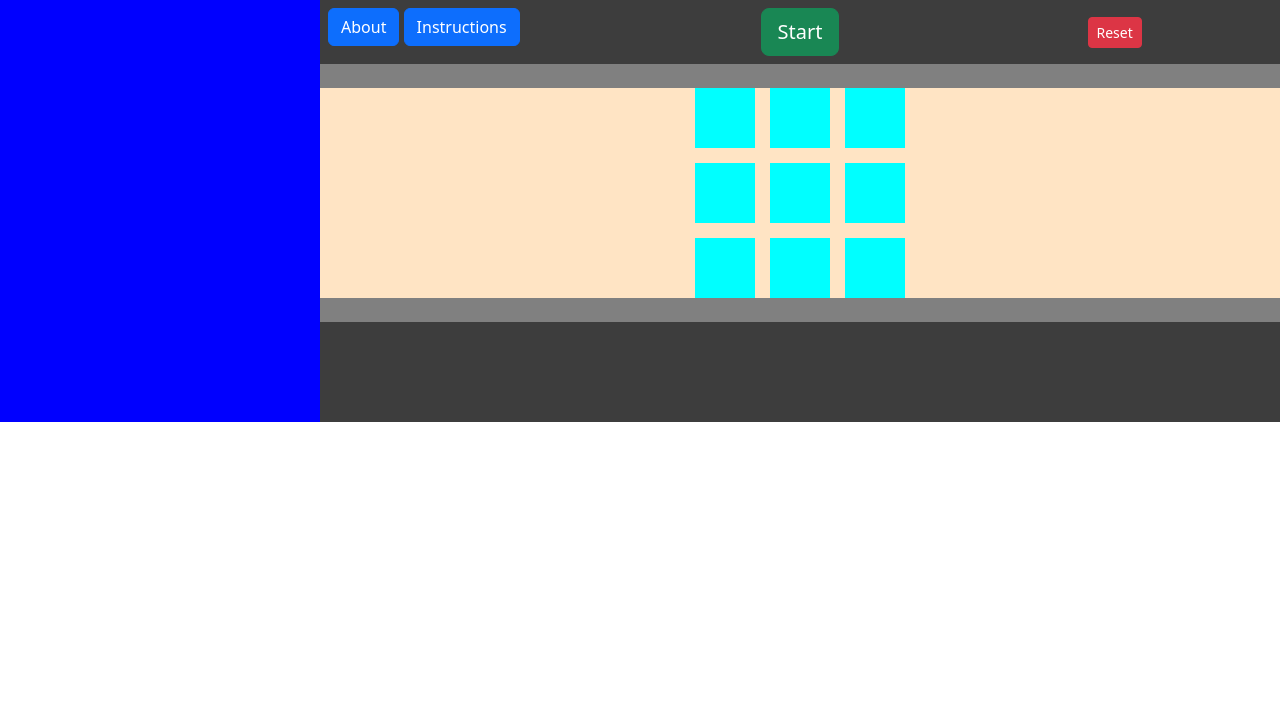
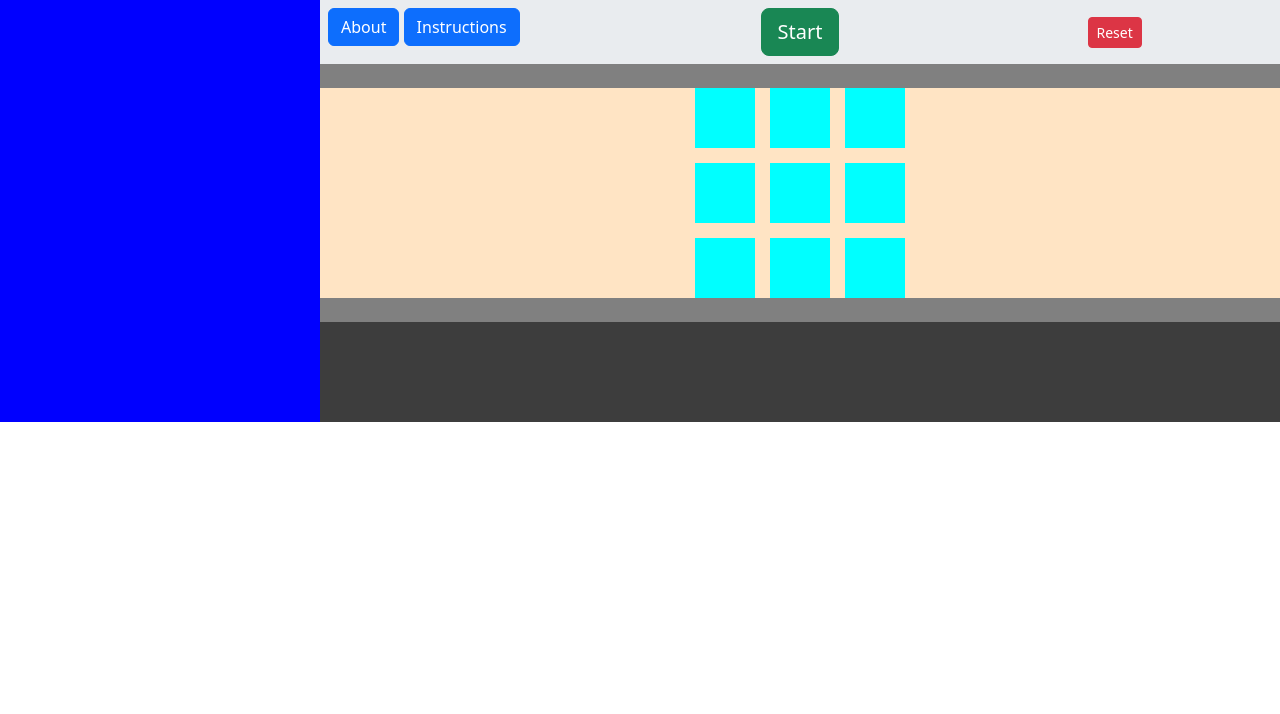
Before and after one commit to DanHodgson12/Match-a-Tile, a plain HTML site: page game.html in a window 1280 px wide. Shown: the part 86-800 px from the top of the page. Drawn offline with nearby package versions, Linux system fonts and the light colour scheme.

Commit message:
Changed background colors of navbar and controls area for testing purposes

```diff
--- a/css/style.css
+++ b/css/style.css
@@ -3,11 +3,6 @@
     width: 60px;
     border: 1px solid black;
 }
-
-/* .border {
-  box-sizing: border-box;
-  border: 1px solid black;
-} */
 
 #side-bar {
   background-color: blue;
@@ -20,10 +15,6 @@
 #guess-tiles {
   background-color: rgb(61, 61, 61);
   min-height: 100px;
-}
-
-#controls {
-  background-color: rgb(61, 61, 61);
 }
 
 /* --------------- */
--- a/game.html
+++ b/game.html
@@ -32,7 +32,7 @@
     <title>Match-a-Tile</title>
   </head>
   <body>
-    <nav class="navbar navbar-light bg-light">
+    <nav class="navbar bg-body-tertiary">
       <div class="container">
         <a class="navbar-brand d-flex align-items-center mx-auto" href="#">
           <div id="logo" class="mx-2"></div>
@@ -59,7 +59,7 @@
         <div id="main-area" class="col-lg-9 m-0 p-0">
 
           <!-- Controls -->
-          <div id="controls" class="row m-0 p-2">
+          <div id="controls" class="row m-0 p-2 bg-body-secondary">
 
             <div class="col-4 p-0 align-items-center justify-content-center" id="about-instructions">
 
```
